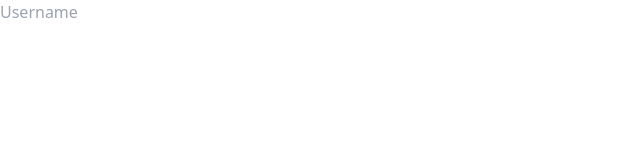
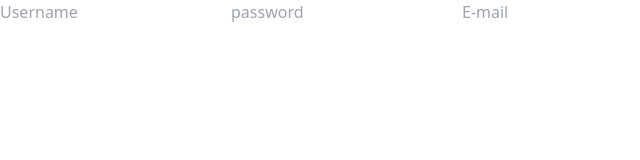
Before and after one commit to ddozza54/carrot-market, a Next.js app: page /Forms in a window 1280 px wide. Shown: the top 160 px of the page, without its empty margins (0-640 px from the left). Built offline with nearby package versions, Linux system fonts and the light colour scheme.

Commit message:
7.4 Validation part 2 #1
react hook form

```diff
--- a/pages/Forms.tsx
+++ b/pages/Forms.tsx
@@ -1,20 +1,48 @@
-import { useForm } from "react-hook-form";
+import { FieldErrors, useForm } from "react-hook-form";
+
+interface LoginForm {
+  username: string;
+  password: string;
+  email: string;
+}
 
 export default function Forms() {
-  const { register, handleSubmit } = useForm();
-  const onValid = () => {
+  const { register, handleSubmit } = useForm<LoginForm>();
+  const onValid = (data: LoginForm) => {
     console.log("im valid");
+  };
+  const onInvaild = (errors: FieldErrors) => {
+    console.log(errors);
   };
   return (
     <div>
-      <form onSubmit={handleSubmit(onValid)}>
+      <form onSubmit={handleSubmit(onValid, onInvaild)}>
         <input
-          {...(register("username"),
+          {...register("username", {
+            required: "Username is required",
+            minLength: {
+              message: "The username should be longer than 5 chars.",
+              value: 5,
+            },
+          })}
+          type="text"
+          placeholder="Username"
+        />
+        <input
+          {...(register("password"),
+          {
+            required: true,
+          })}
+          type="password"
+          placeholder="password"
+        />
+        <input
+          {...(register("email"),
           {
             required: true,
           })}
           type="text"
-          placeholder="Username"
+          placeholder="E-mail"
         />
       </form>
     </div>
```
Also changed, not shown: notes/7. React Hook Form/7-4.validation2.md (added, +17 -0 lines).
